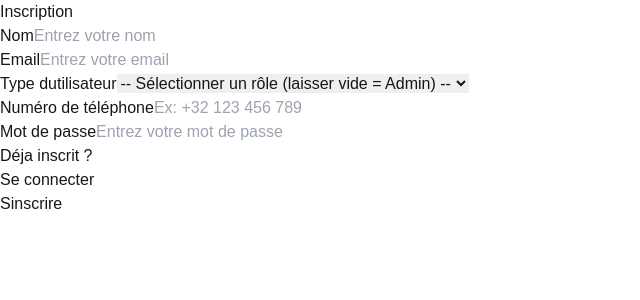
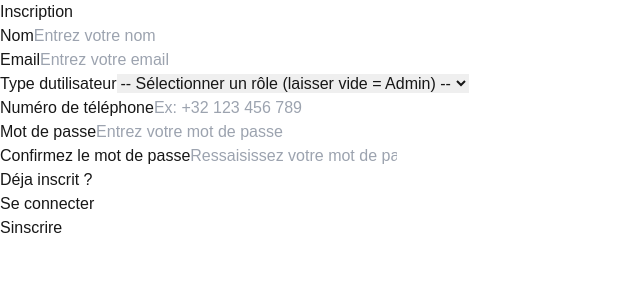
Before and after one commit to NyemeckJames/frontend, a Next.js app: page /inscription in a window 1280 px wide. Shown: the top 300 px of the page, without its empty margins (0-640 px from the left). Built offline with nearby package versions, Linux system fonts and the light colour scheme.

Commit message:
last commit inscirption

```diff
--- a/src/app/inscription/page.tsx
+++ b/src/app/inscription/page.tsx
@@ -11,6 +11,7 @@ interface FormValues {
   email: string;
   phone: string;
   password: string;
+  confirmPassword: string;
   userType: 'participant' | 'organisateur';
 }
 
@@ -22,6 +23,10 @@ const schema = yup.object().shape({
     .matches(/^\+?\d{9,15}$/, "Numéro invalide")
     .required("Le numéro de téléphone est requis"),
   password: yup.string().min(6, "Minimum 6 caractères").required("Mot de passe requis"),
+  confirmPassword: yup
+    .string()
+    .oneOf([yup.ref("password")], "Les mots de passe ne correspondent pas")
+    .required("Veuillez confirmer votre mot de passe"),
   userType: yup.string().oneOf(['participant', 'organisateur'], "Veuillez sélectionner un type d'utilisateur").required("Le type d'utilisateur est requis")
 });
 
@@ -96,10 +101,21 @@ export default function Register() {
               {...register("password")}
               type="password"
               className="w-full p-2 border rounded-lg focus:outline-none focus:ring focus:border-[#8B5E3B] bg-white"
-              placeholder="Entrez votre mot de passe"
-            />
+              placeholder="Entrez votre mot de passe"/>
             <p className="text-[#8B5E3B] text-sm">{errors.password?.message}</p>
           </div>
+
+          {/* Confirmation du mot de passe */}
+          <div>
+            <label className="block text-sm font-medium text-[#1C1C1C]">Confirmez le mot de passe</label>
+            <input
+              {...register("confirmPassword")}
+              type="password"
+              className="w-full p-2 border rounded-lg focus:outline-none focus:ring focus:border-[#8B5E3B] bg-white"
+              placeholder="Ressaisissez votre mot de passe"/>
+            <p className="text-[#8B5E3B] text-sm">{errors.confirmPassword?.message}</p>
+          </div>
+
 
           {/* Formulaire de connexion ici */}
 
```
